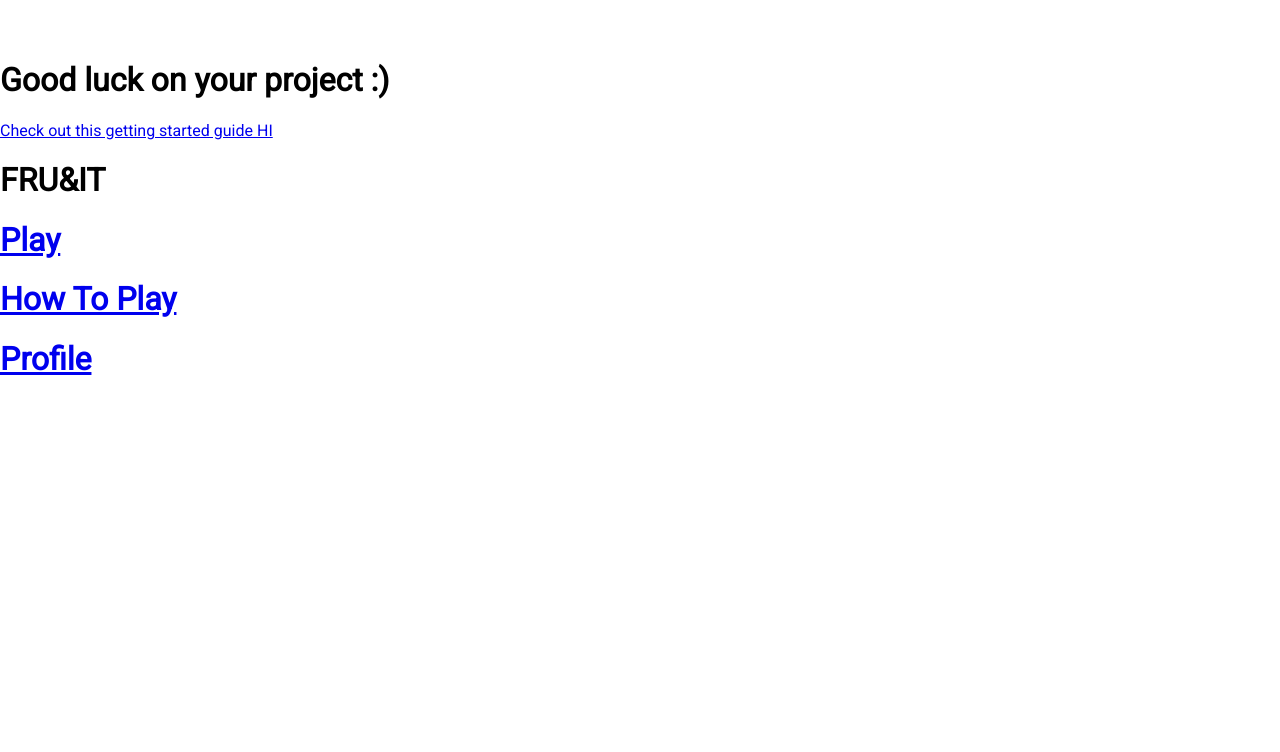
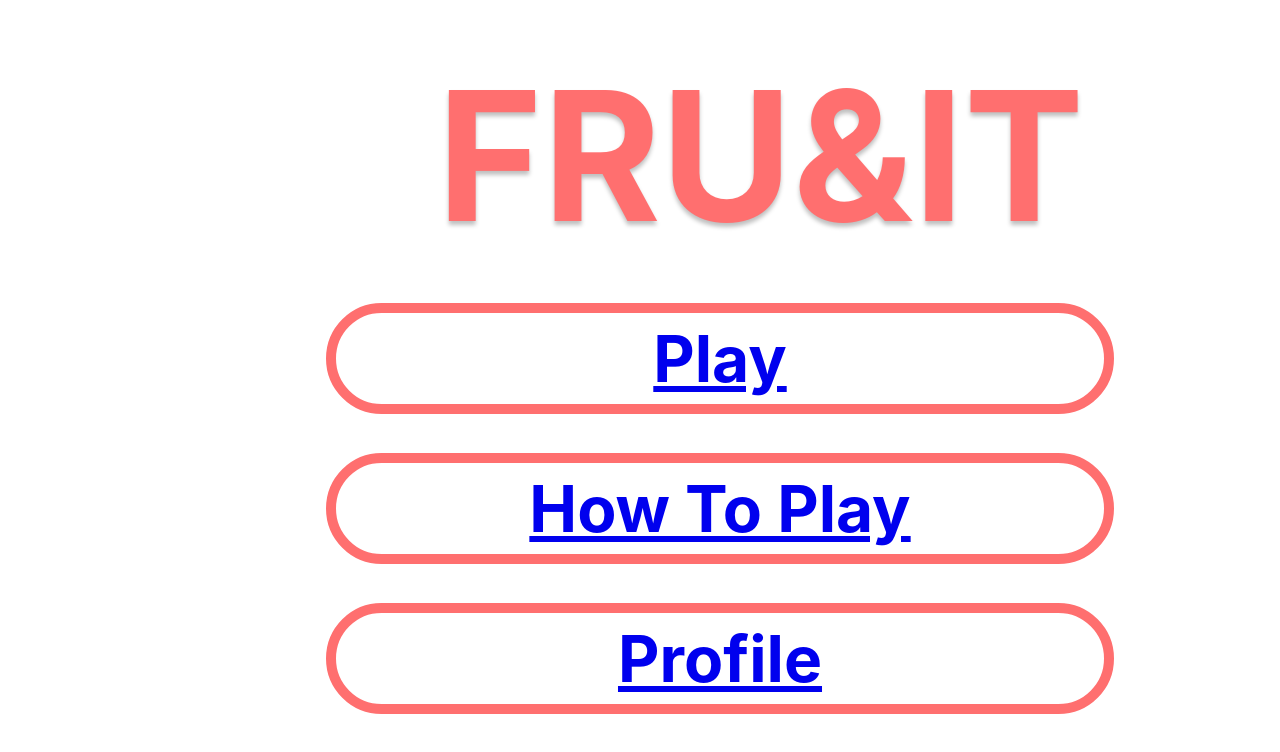
Before and after one commit to yiqingdu123/fruit_word_game, a React app: page / in a window 1280 px wide. Shown: the top 752 px of the page. Built offline with nearby package versions, Linux system fonts and the light colour scheme; no server answers; the HTML template or start-up script is replaced by a standard one.

Commit message:
made it look prettier

```diff
--- a/client/src/components/pages/Title.css
+++ b/client/src/components/pages/Title.css
@@ -1 +1,85 @@
 /* Fill me in :) */
+
+.fruit {
+  /* FRU&IT */
+
+  position: absolute;
+  width: 607px;
+  height: 218px;
+  left: 417px;
+  top: 177px;
+
+  font-family: "Inter";
+  font-style: normal;
+  font-weight: 700;
+  font-size: 180px;
+  line-height: 218px;
+  /* identical to box height */
+  text-align: center;
+
+  color: #ff6f6f;
+
+  border: 20px solid #ffffff;
+  text-shadow: 0px 4px 4px rgba(0, 0, 0, 0.25);
+
+  margin-top: -150px;
+}
+
+.icons {
+  font-family: "Inter";
+  font-style: normal;
+  font-weight: 700;
+  font-size: 64px;
+  line-height: 77px;
+  text-align: center;
+
+  color: #ff6f6f;
+}
+
+.button1 {
+  box-sizing: border-box;
+
+  position: absolute;
+  width: 788px;
+  height: 111px;
+  left: 326px;
+  top: 453px;
+
+  background: rgba(255, 255, 255, 0.9);
+  border: 10px solid #ff6f6f;
+  border-radius: 60px;
+
+  margin-top: -150px;
+}
+
+.button2 {
+  box-sizing: border-box;
+
+  position: absolute;
+  width: 788px;
+  height: 111px;
+  left: 326px;
+  top: 453px;
+
+  background: rgba(255, 255, 255, 0.9);
+  border: 10px solid #ff6f6f;
+  border-radius: 60px;
+
+  margin-top: 0px;
+}
+
+.button3 {
+  box-sizing: border-box;
+
+  position: absolute;
+  width: 788px;
+  height: 111px;
+  left: 326px;
+  top: 453px;
+
+  background: rgba(255, 255, 255, 0.9);
+  border: 10px solid #ff6f6f;
+  border-radius: 60px;
+
+  margin-top: 150px;
+}
--- a/client/src/components/pages/Title.js
+++ b/client/src/components/pages/Title.js
@@ -24,22 +24,27 @@ const Title = ({ userId, handleLogin, handleLogout }) => {
         ) : (
           <GoogleLogin onSuccess={handleLogin} onError={(err) => console.log(err)} />
         )}
-        <h1>Good luck on your project :)</h1>
+        {/* <h1>Good luck on your project :)</h1>
         <a href="https://docs.google.com/document/d/110JdHAn3Wnp3_AyQLkqH2W8h5oby7OVsYIeHYSiUzRs/edit?usp=sharing">
           Check out this getting started guide HI
-        </a>
+        </a> */}
       </GoogleOAuthProvider>
-      <h1>FRU&IT</h1>
-      <h1>
-        <Link to="/gamemenu/">Play </Link>
-      </h1>
-      <h1>
-        <Link to="/howtoplay/">How To Play</Link>
-      </h1>
-
-      <h1>
-        <Link to="/profile/">Profile</Link>
-      </h1>
+      <div class="fruit"> FRU&IT </div>
+      <button class="button1">
+        <div class="icons">
+          <Link to="/gamemenu/">Play</Link>
+        </div>
+      </button>
+      <button class="button2">
+        <div class="icons">
+          <Link to="/howtoplay/">How To Play</Link>
+        </div>
+      </button>
+      <button class="button3">
+        <div class="icons">
+          <Link to="/profile/">Profile</Link>
+        </div>
+      </button>
     </>
   );
 };
```
Also changed, not shown: 1 other file (tests, documents, lock files or other folders).
